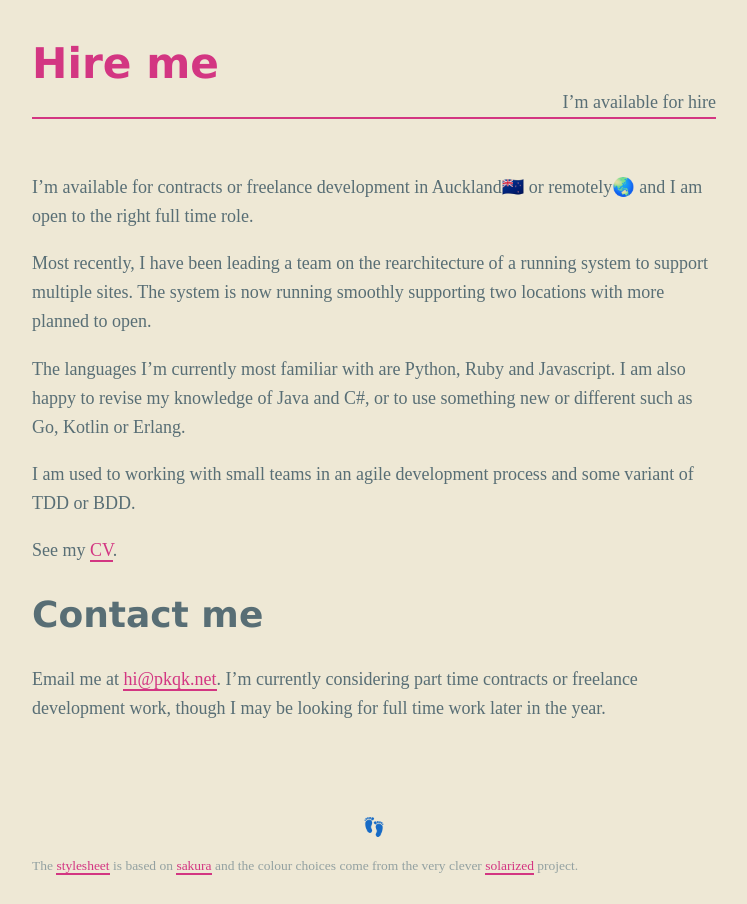
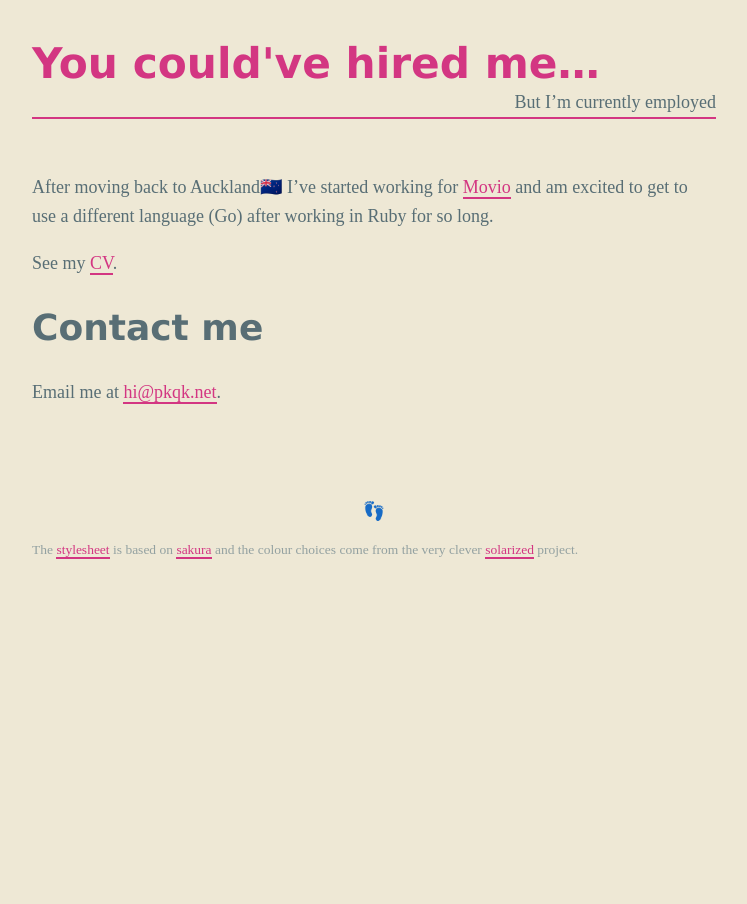
Before and after one commit to pkqk/pkqk.github.io, a Jekyll site: the page built from work.md, in a window 1280 px wide. Shown: the whole page, without its empty margins (266-1013 px from the left). Built offline with Jekyll 4.4.1, drawn with Linux system fonts in a browser that asks for light colours.

Commit message:
Turn off the job hunt

```diff
--- a/_includes/footer.html
+++ b/_includes/footer.html
@@ -2,7 +2,7 @@
 <footer>
   {% if page.footer_promo != "none" %}
   <section>
-    <p>I'm based in Auckland, NZ and I'm currently looking for <a href="/work">work</a>, check out my <a href="/cv">CV</a>.</p>
+    <p>I'm based in Auckland, NZ currently <a href="/work">working</a> for <a href="http://movio.co">Movio</a>.</p>
   </section>
   {% endif %}
   <section class="credits">
--- a/work.md
+++ b/work.md
@@ -1,21 +1,15 @@
 ---
-title: Hire me
-description: I’m available for hire
+title: You could've hired me…
+description: But I’m currently employed
 footer_promo: none
 ---
 
-I'm available for contracts or freelance development in Auckland🇳🇿 or remotely🌏 and I am open to the right full time role.
-
-Most recently, I have been leading a team on the rearchitecture of a running system to support multiple sites. The system is now running smoothly supporting two locations with more planned to open.
-
-The languages I'm currently most familiar with are Python, Ruby and Javascript. I am also happy to revise my knowledge of Java and C#, or to use something new or different such as Go, Kotlin or Erlang.
-
-I am used to working with small teams in an agile development process and some variant of TDD or BDD.
+After moving back to Auckland🇳🇿 I've started working for <a href="http://movio.co">Movio</a> and am excited to get to use a different language (Go) after working in Ruby for so long.
 
 See my [CV](cv).
 
 ## Contact me
 
-Email me at [hi&#64;pkqk.net][enquire]. I’m currently considering part time contracts or freelance development work, though I may be looking for full time work later in the year.
+Email me at [hi&#64;pkqk.net][enquire].
 
 [enquire]: m&#x61;&#x69;lto:hi&#64;pkqk.net?subject=About%20working%20together
```
